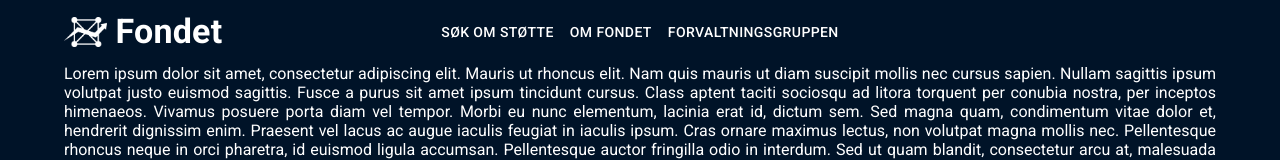
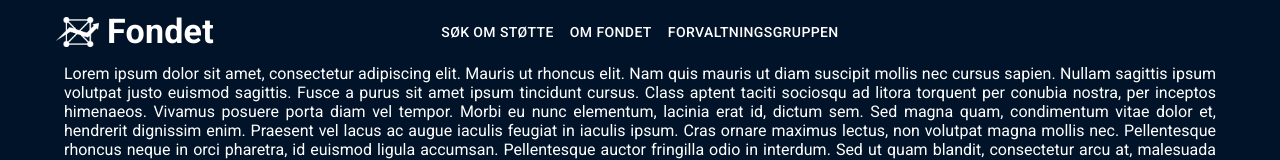
Before and after one commit to TIHLDE/Fondet, a React (Create React App) app in the folder web/: page / in a window 1280 px wide. Shown: the top 160 px of the page. Built offline with nearby package versions, Linux system fonts and the light colour scheme.

Commit message:
alignment

```diff
--- a/web/src/components/Header.tsx
+++ b/web/src/components/Header.tsx
@@ -68,6 +68,7 @@ const Header: React.FunctionComponent = () => {
               underline='none'
               color='white'
               style={{
+                marginLeft: '-8.5px',
                 display: 'flex',
                 flexDirection: 'row',
                 alignItems: 'center',
@@ -85,7 +86,7 @@ const Header: React.FunctionComponent = () => {
               ))}
             </Box>
             <Box sx={{ display: { xs: 'flex', md: 'none' } }} flexDirection='row' justifyContent='end'>
-              <IconButton size='large' onClick={() => setDrawerOpen(!drawerOpen)} color='inherit'>
+              <IconButton size='large' onClick={() => setDrawerOpen(!drawerOpen)} color='inherit' sx={{ mr: -1.5 }}>
                 <MenuIcon />
               </IconButton>
             </Box>
```
